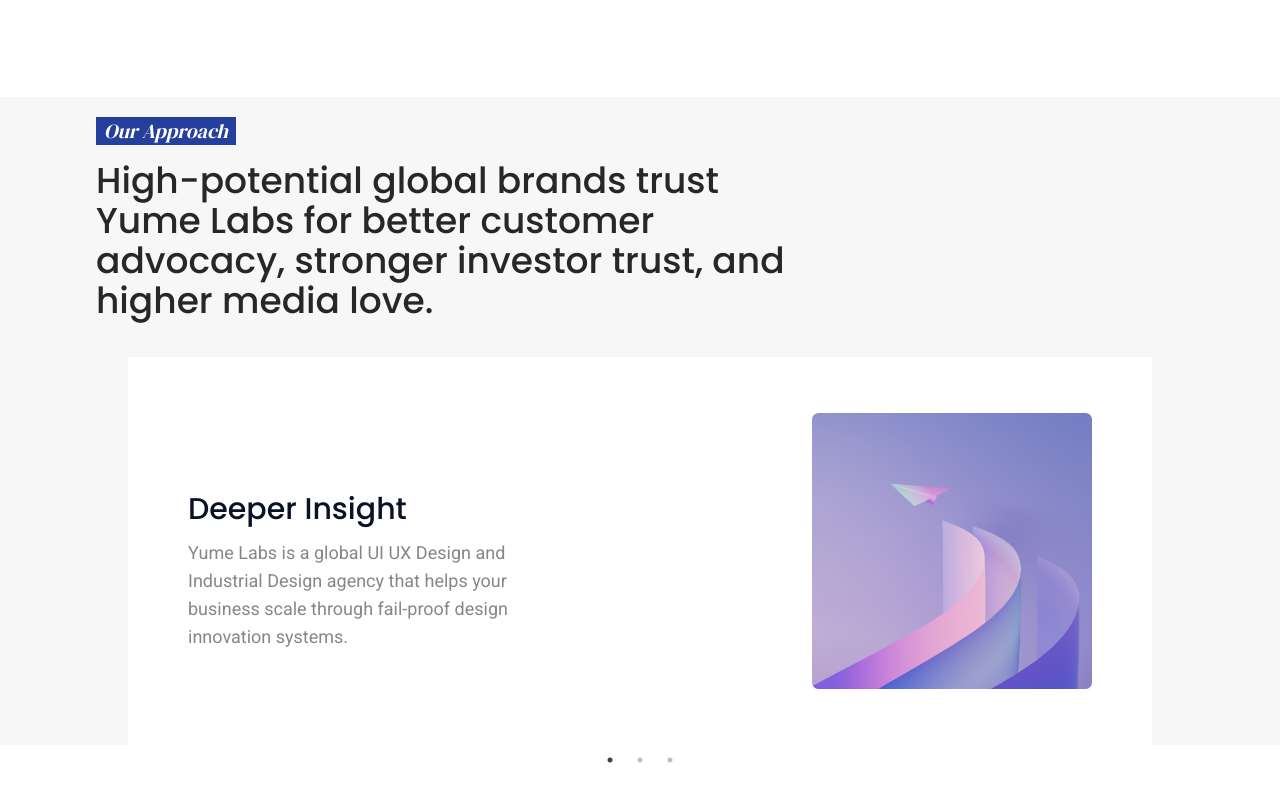
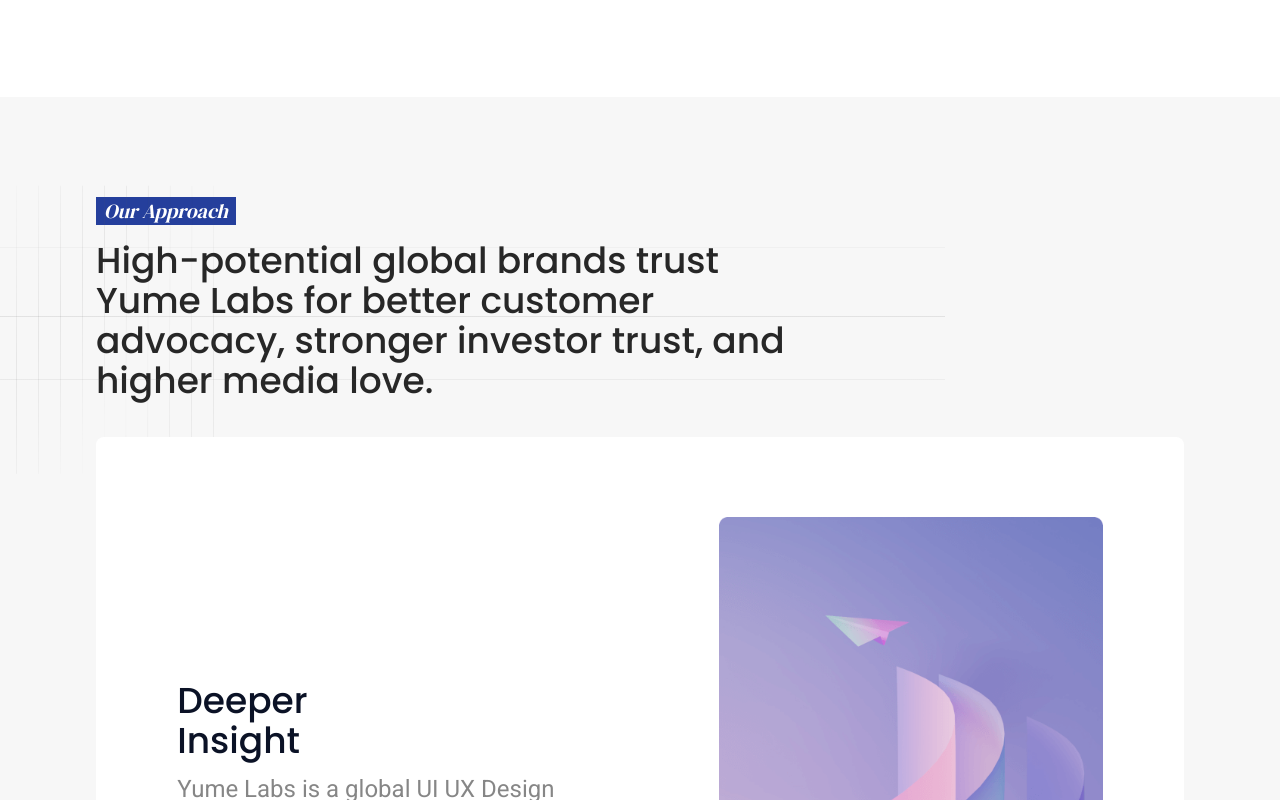
Before and after one commit to primathonacademy/august-batch-live-project-, a React (Vite) app: page / in a window 1280 px wide. Shown: the part 4900-5700 px from the top of the page. Built offline with nearby package versions, Linux system fonts and the light colour scheme; a web font is replaced by a local one.

Commit message:
[BugFix]: Fix carousal image

```diff
--- a/src/pages/homepage/Ourservices.jsx
+++ b/src/pages/homepage/Ourservices.jsx
@@ -1,3 +1,4 @@
+import GridImg from '../../assets/images/grid-line-image.svg';
 import CardImage from '../../assets/images/card-image.png';
 import Slider from 'react-slick';
 import 'slick-carousel/slick/slick.css';
@@ -9,42 +10,42 @@ const carouselItems = [
         image: CardImage,
         title: 'Deeper Insight',
         description:
-            'Yume Labs is a global UI UX Design and Industrial Design agency that helps your business scale through fail-proof design innovation systems.'
+            'Yume Labs is a global UI UX Design and Industrial Design agency that helps your business scale through fail-proof design innovation systems.',
+        alt: 'deeper insight card image'
     },
     {
         image: CardImage,
         title: 'Pioneering Innovation',
         description:
-            'Yume Labs is a global UI UX Design and Industrial Design agency that helps your business scale through fail-proof design innovation systems.'
+            'Yume Labs is a global UI UX Design and Industrial Design agency that helps your business scale through fail-proof design innovation systems.',
+        alt: 'pioneering innovation card image'
     },
     {
         image: CardImage,
         title: 'Compelling Design',
         description:
-            'Yume Labs is a global UI UX Design and Industrial Design agency that helps your business scale through fail-proof design innovation systems.'
+            'Yume Labs is a global UI UX Design and Industrial Design agency that helps your business scale through fail-proof design innovation systems.',
+        alt: 'compelling design card image'
     }
 ];
 
 OurServicesCard.propTypes = {
     title: PropTypes.any,
     description: PropTypes.any,
-    image: PropTypes.any
+    image: PropTypes.any,
+    alt: PropTypes.any
 };
 
 function OurServicesCard(props) {
     return (
-        <div className="flex justify-center">
-            <div className="flex flex-col xs:py-14 p-5 bg-white sm:items-center md:flex-row-reverse md:justify-between xl:w-4/5">
-                <img
-                    src={props.image}
-                    alt="deeper insight card image"
-                    className="w-full max-w-xs md:w-1/2 md:pr-10 xl:w-full xl:h-full"
-                />
-                <div className="flex  flex-col sm:w-1/2 md:pl-10">
-                    <h3 className=" text-slate-925 font-poppins font-medium text-3xl leading-34 pt-10 xs:w-full md:w-1/2 mb-5 md:mb-0">
+        <div className="lg:flex justify-center px-5 md:px-14 lg:px-20 xl:px-24 2xl:px-28 3xl:px-45.5">
+            <div className="lg:flex rounded-lg xs:py-20 p-5 bg-white lg:flex-row-reverse md:justify-around items-end mx-auto w-full h-full xs:w-96 md:w-110 lg:w-full">
+                <img src={props.image} alt={props.alt} className="lg:w-96 lg:h-96 2xl:w-127 2xl:h-127" />
+                <div className="xl:w-2/5 2xl:w-1/3">
+                    <h3 className="text-slate-925 font-poppins font-medium text-2.5xl lg:text-4xl pt-10 xs:w-full lg:w-1/2 mb-5 md:mb-0">
                         {props.title}
                     </h3>
-                    <p className="text-lg text-left font-normal font-roboto  text-slate-550 leading-22 pt-3 xs:w-full md:w-4/5 opacity-80">
+                    <p className="text-lg lg:text-2xl text-left font-normal font-roboto text-slate-550 pt-3 xs:w-full lg:w-4/5 xl:w-full opacity-80">
                         {props.description}
                     </p>
                 </div>
@@ -55,8 +56,12 @@ function OurServicesCard(props) {
 
 function Ourservices() {
     return (
-        <div className="bg-gray-75 w-full flex flex-col justify-center items-center gap-1 xs:gap-x-2.5 xs:gap-y-2 3xl:gap-3 px-5 md:px-14 lg:px-20 xl:px-24 2xl:px-28 3xl:px-45.5 xs:pb-23">
-            <div className="absolute left-0 hidden 2xl:block w-3/4 h-51.5 scale-x-100 bg-cover bg-center"></div>
+        <div className="w-full flex justify-center items-center gap-1 xs:gap-x-2.5 xs:gap-y-2 3xl:gap-3 px-5 md:px-14 lg:px-20 xl:px-24 2xl:px-28 3xl:px-45.5 xs:pb-23">
+            <img
+                src={GridImg}
+                className="absolute left-0 hidden lg:block w-210 h-60 scale-x-125 scale-y-150 object-cover"
+                alt="grid background image"
+            />
             <div className="xs:pt-25 py-5">
                 <div className="text-xl italic font-normal w-fit px-2 font-serif text-white bg-blue-850">
                     Our Approach
@@ -72,14 +77,14 @@ function Ourservices() {
 
 export default function SimpleSlider() {
     var settings = {
-        dots: true,
+        dots: false,
         infinite: true,
         speed: 500,
         slidesToShow: 1,
         slidesToScroll: 1
     };
     return (
-        <div className="bg-gray-75">
+        <div className="bg-gray-75 py-20">
             <Ourservices />
             <Slider {...settings}>
                 {carouselItems.map((item, index) => {
@@ -89,6 +94,7 @@ export default function SimpleSlider() {
                             title={item.title}
                             description={item.description}
                             image={item.image}
+                            alt={item.alt}
                         />
                     );
                 })}
```
Also changed, not shown: src/assets/images/card-image.png.
